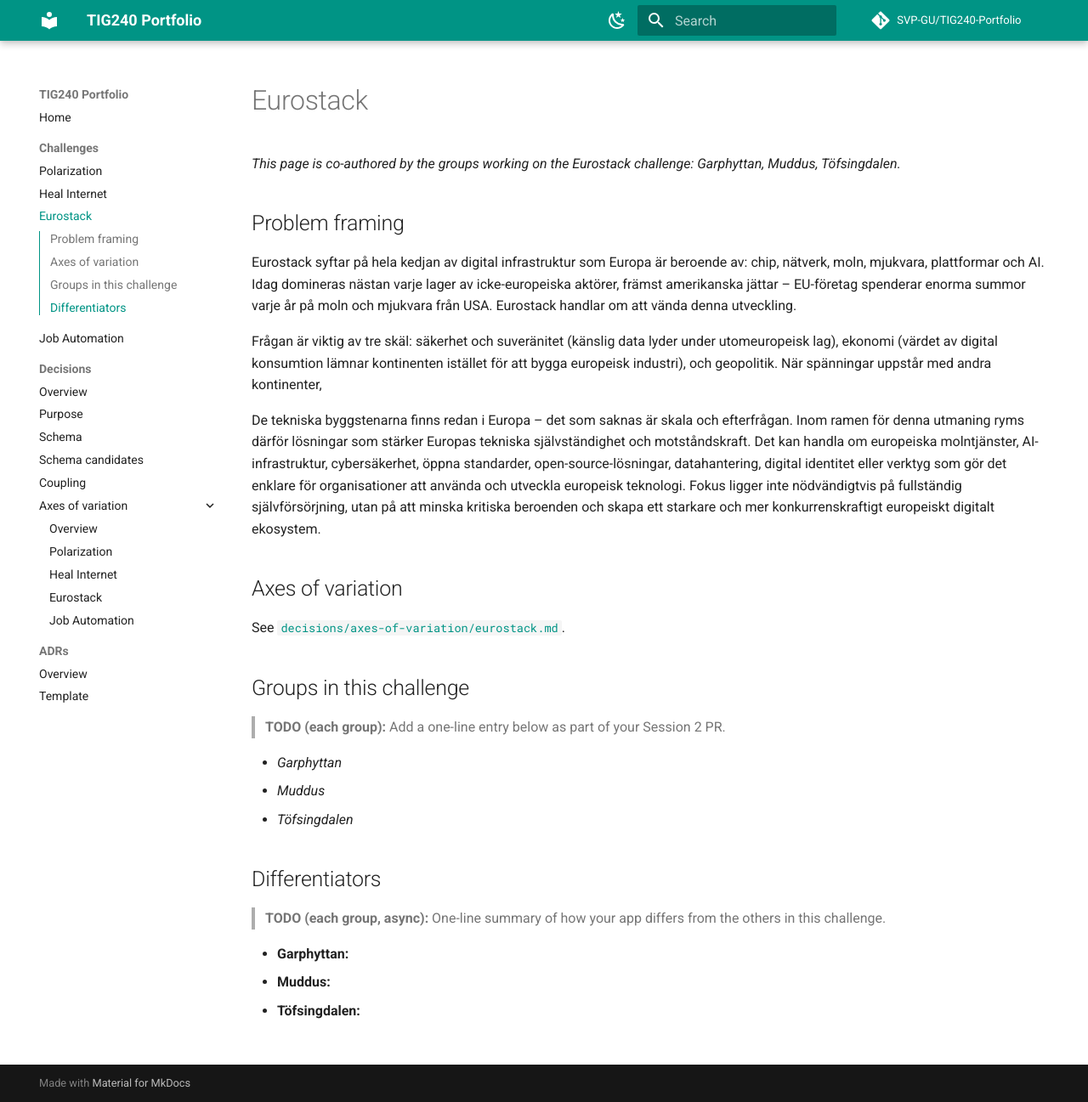
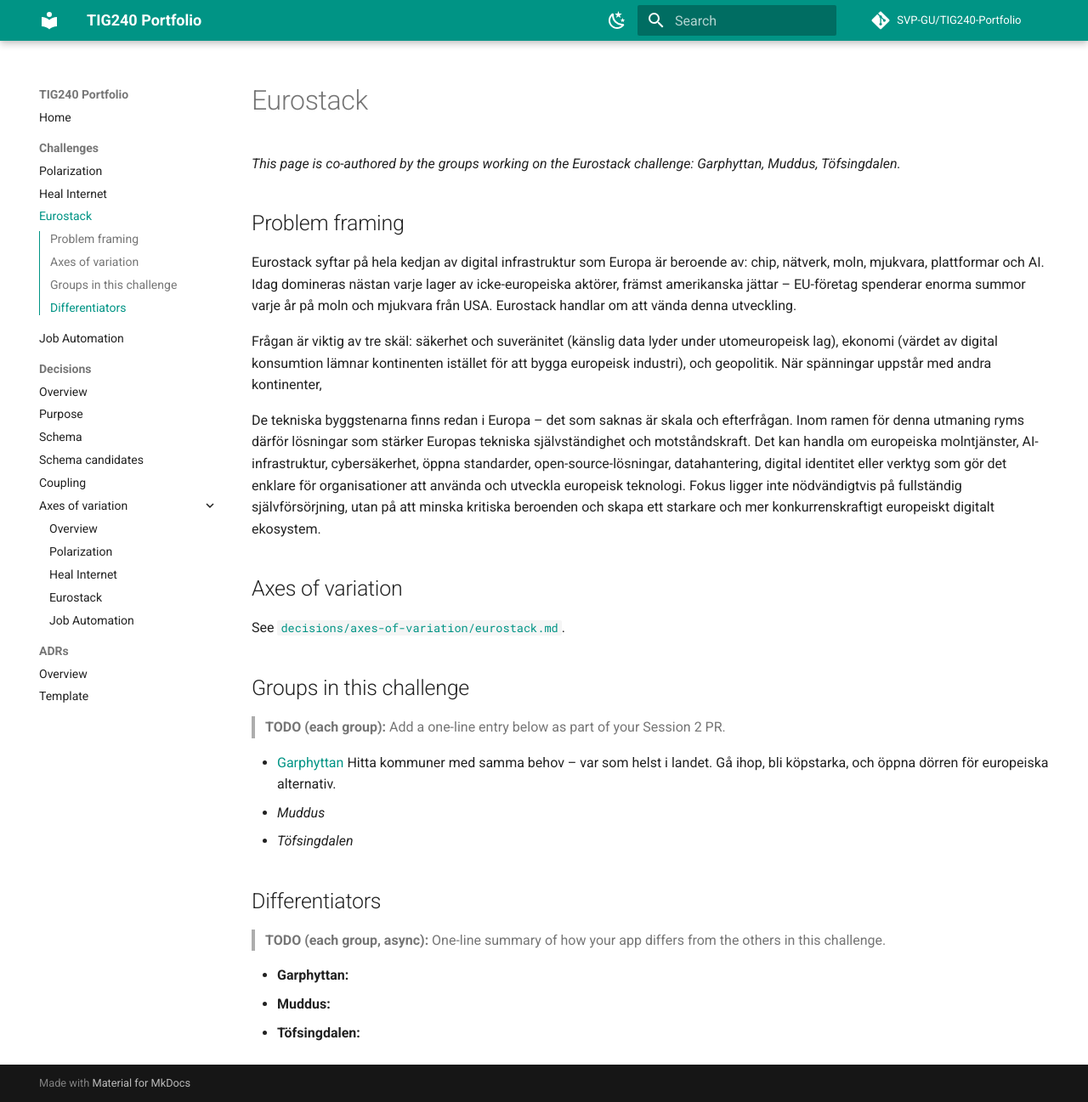
Before and after one commit to SVP-GU/TIG240-Portfolio, an MkDocs documentation site: the page built from docs/challenges/eurostack/index.md, in a window 1280 px wide and 1297 px high. Shown: the whole window at 85% size. Built offline with MkDocs 1.6.1 and Material for MkDocs 9.7.7, drawn with Linux system fonts in a browser that asks for light colours; comment, search, counter and statistics services are not loaded.

Commit message:
Add garphyttan page och fyllt i index

```diff
--- a/docs/challenges/eurostack/index.md
+++ b/docs/challenges/eurostack/index.md
@@ -20,7 +20,8 @@ See [`decisions/axes-of-variation/eurostack.md`](../../decisions/axes-of-variati
 
 > **TODO (each group):** Add a one-line entry below as part of your Session 2 PR.
 
-- *Garphyttan*
+- [Garphyttan](garphyttan.md)
+Hitta kommuner med samma behov – var som helst i landet. Gå ihop, bli köpstarka, och öppna dörren för europeiska alternativ.
 - *Muddus*
 - *Töfsingdalen*
 
```
Also changed, not shown: docs/challenges/eurostack/garphyttan.md (added, +30 -0 lines).
